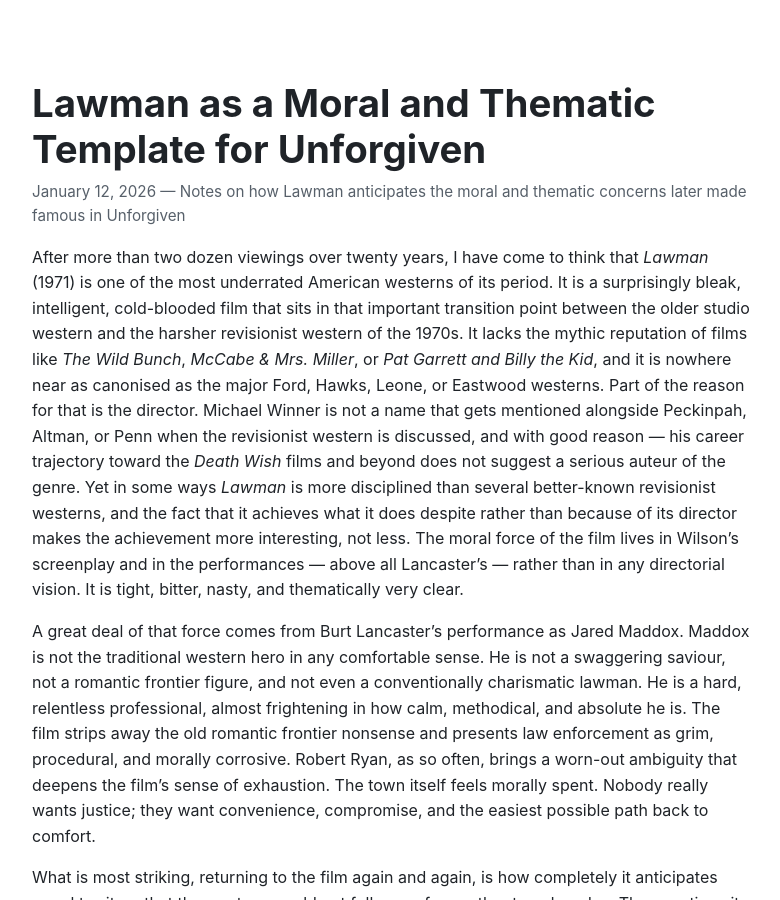
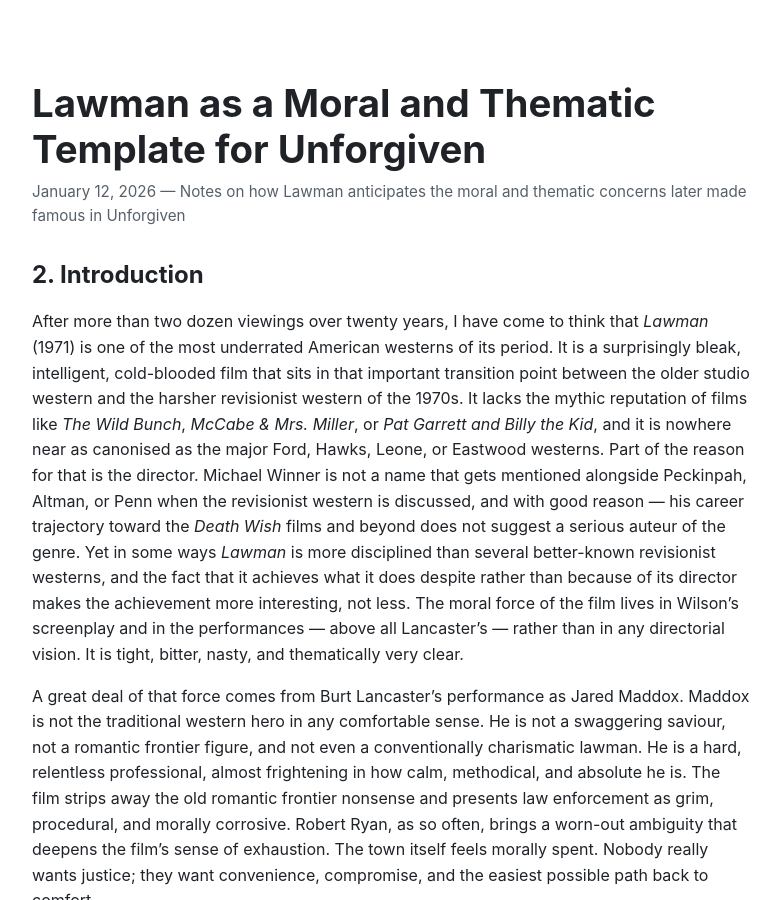
Before and after one commit to mraysmit/mraysmit.github.io, a Jekyll site: the page built from _posts/2026-01-12-lawman-as-a-moral-and-thematic-template-for-unforgiven.md, in a window 1280 px wide and 900 px high. Shown: the whole window, without its empty margins (248-1028 px from the left). Built offline with Jekyll 4.4.1, drawn with Linux system fonts in a browser that asks for light colours.

Commit message:
Add introduction to analysis of 'Lawman' and 'Unforgiven'
Added an introduction section discussing the film 'Lawman' and its themes in relation to 'Unforgiven'.

```diff
--- a/_posts/2026-01-12-lawman-as-a-moral-and-thematic-template-for-unforgiven.md
+++ b/_posts/2026-01-12-lawman-as-a-moral-and-thematic-template-for-unforgiven.md
@@ -5,6 +5,8 @@
 description: "Notes on how Lawman anticipates the moral and thematic concerns later made famous in Unforgiven"
 
 ---
+
+## 2. Introduction
 
 After more than two dozen viewings over twenty years, I have come to think that *Lawman* (1971) is one of the most underrated American westerns of its period. It is a surprisingly bleak, intelligent, cold-blooded film that sits in that important transition point between the older studio western and the harsher revisionist western of the 1970s. It lacks the mythic reputation of films like *The Wild Bunch*, *McCabe & Mrs. Miller*, or *Pat Garrett and Billy the Kid*, and it is nowhere near as canonised as the major Ford, Hawks, Leone, or Eastwood westerns. Part of the reason for that is the director. Michael Winner is not a name that gets mentioned alongside Peckinpah, Altman, or Penn when the revisionist western is discussed, and with good reason — his career trajectory toward the *Death Wish* films and beyond does not suggest a serious auteur of the genre. Yet in some ways *Lawman* is more disciplined than several better-known revisionist westerns, and the fact that it achieves what it does despite rather than because of its director makes the achievement more interesting, not less. The moral force of the film lives in Wilson's screenplay and in the performances — above all Lancaster's — rather than in any directorial vision. It is tight, bitter, nasty, and thematically very clear.
 
```
